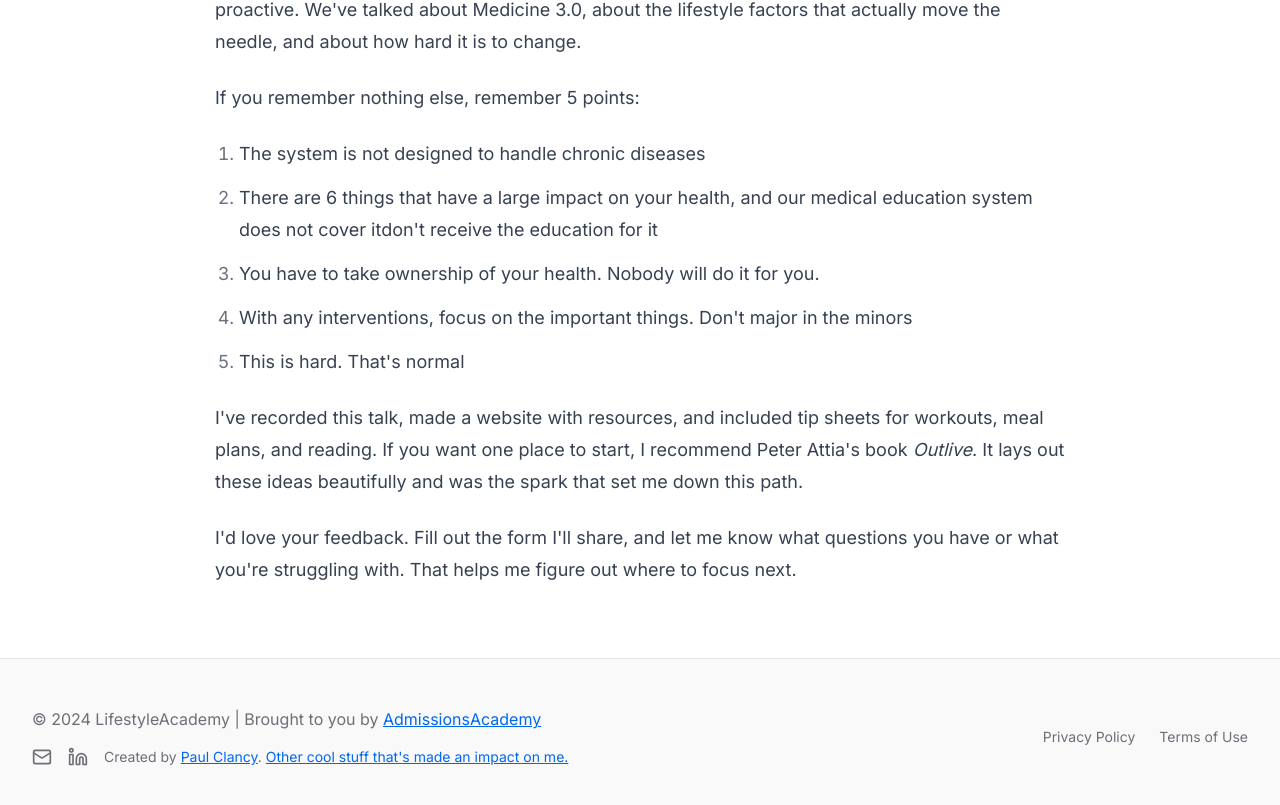
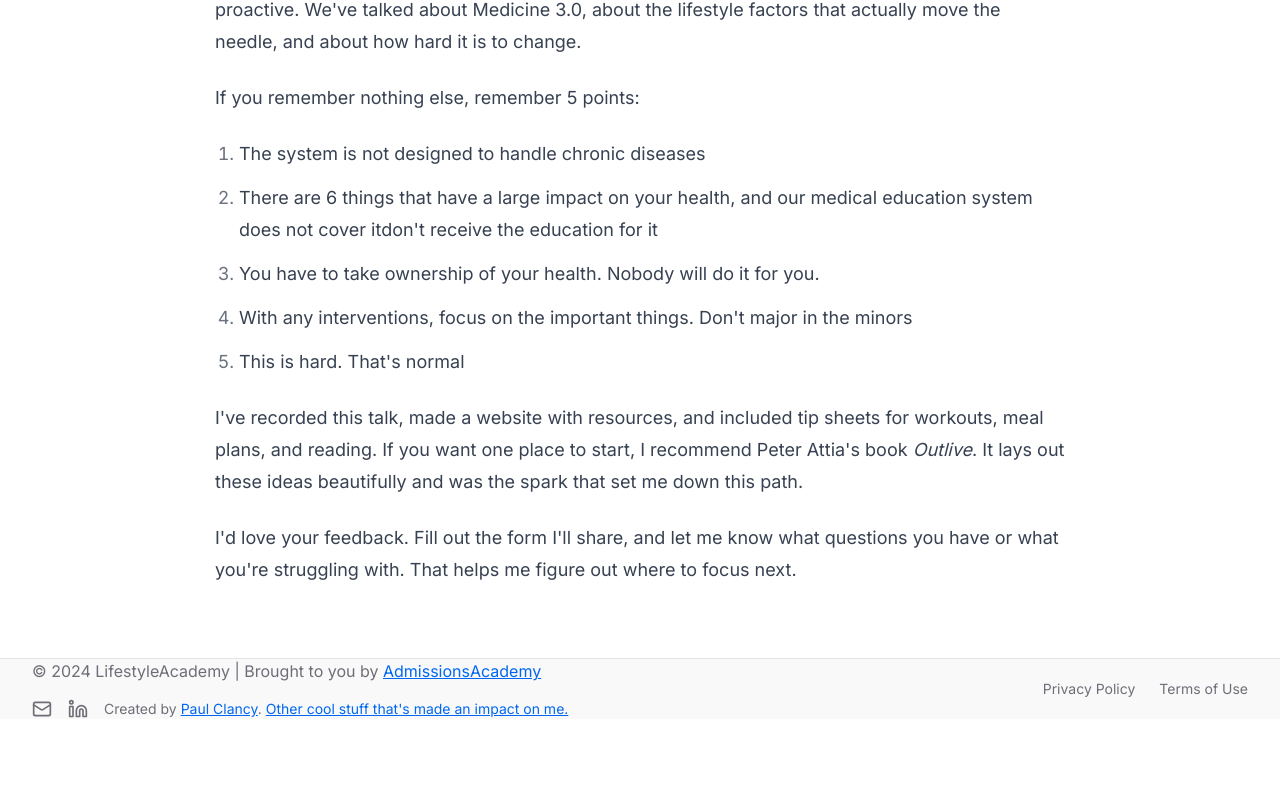
Before and after one commit to Paul10142/longevity, a React (Vite) app: page /transcript in a window 1280 px wide. Shown: the part 10775-11580 px from the top of the page. After the commit the page ends 11494 px from the top, so only its background shows below. Built offline with nearby package versions, Linux system fonts and the light colour scheme.

Commit message:
Update footer link and spacing

```diff
--- a/src/components/Footer.tsx
+++ b/src/components/Footer.tsx
@@ -3,7 +3,7 @@ import { Mail, Linkedin } from "lucide-react";
 const Footer = () => {
   return (
     <footer className="bg-muted/50 border-t">
-      <div className="container py-12">
+      <div className="container">
         <div className="flex flex-col md:flex-row justify-between items-center space-y-4 md:space-y-0">
             <div className="text-center md:text-left">
               <p className="text-muted-foreground mb-2">
@@ -17,7 +17,7 @@ const Footer = () => {
                   <Linkedin className="h-5 w-5" />
                 </a>
                 <p className="text-sm text-muted-foreground">
-                  Created by <a href="https://www.linkedin.com/in/paulclancy3/" target="_blank" rel="noopener noreferrer" className="text-primary underline hover:text-primary/80 transition-colors">Paul Clancy</a>. <a href="https://favsandframeworkspclancy.super.site" target="_blank" rel="noopener noreferrer" className="text-primary underline hover:text-primary/80 transition-colors">Other cool stuff that's made an impact on me.</a>
+                  Created by <a href="https://www.linkedin.com/in/paulclancy3/" target="_blank" rel="noopener noreferrer" className="text-primary underline hover:text-primary/80 transition-colors">Paul Clancy</a>. <a href="https://favsandframeworks.super.site" target="_blank" rel="noopener noreferrer" className="text-primary underline hover:text-primary/80 transition-colors">Other cool stuff that's made an impact on me.</a>
                 </p>
               </div>
           </div>
```
